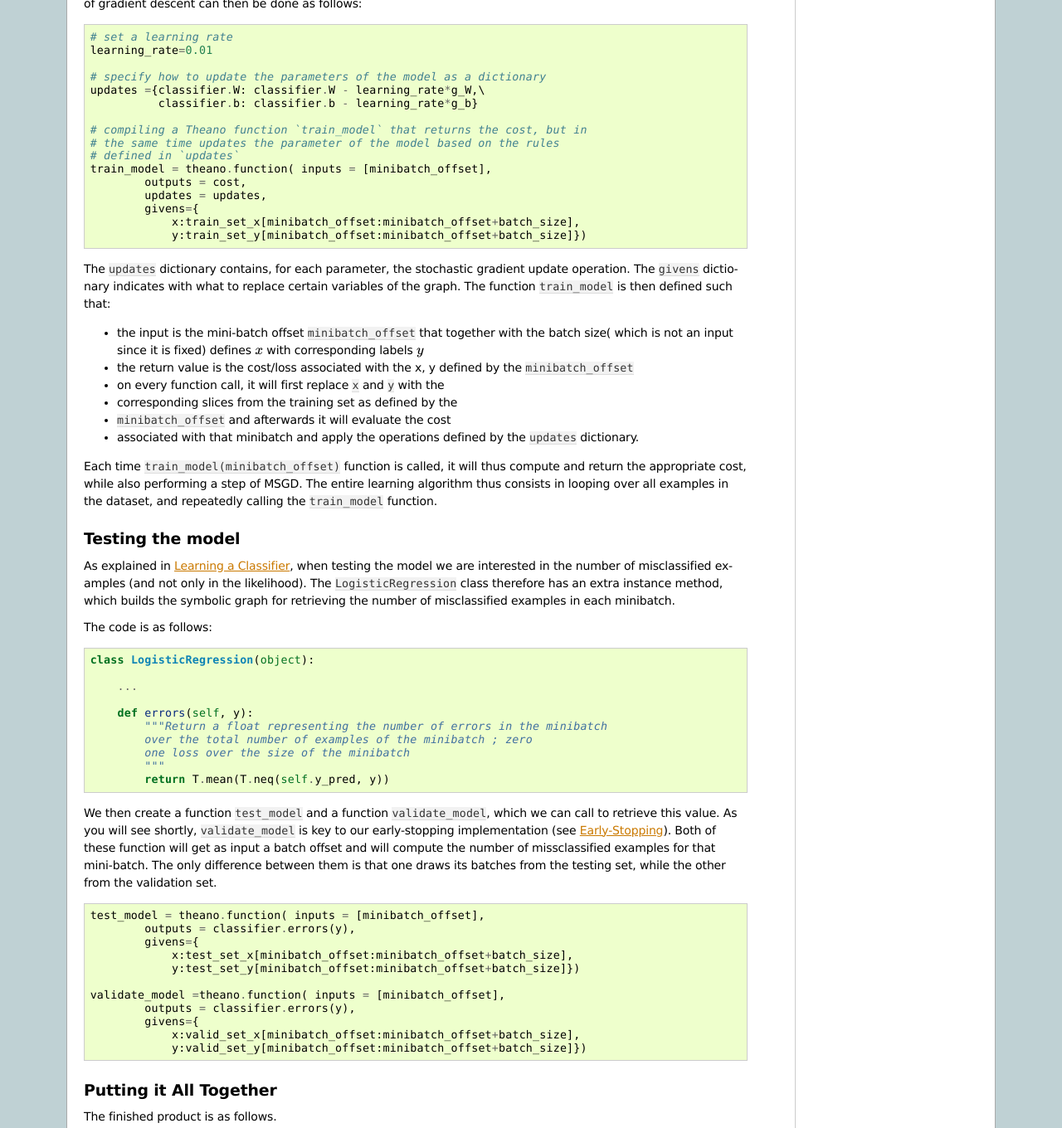
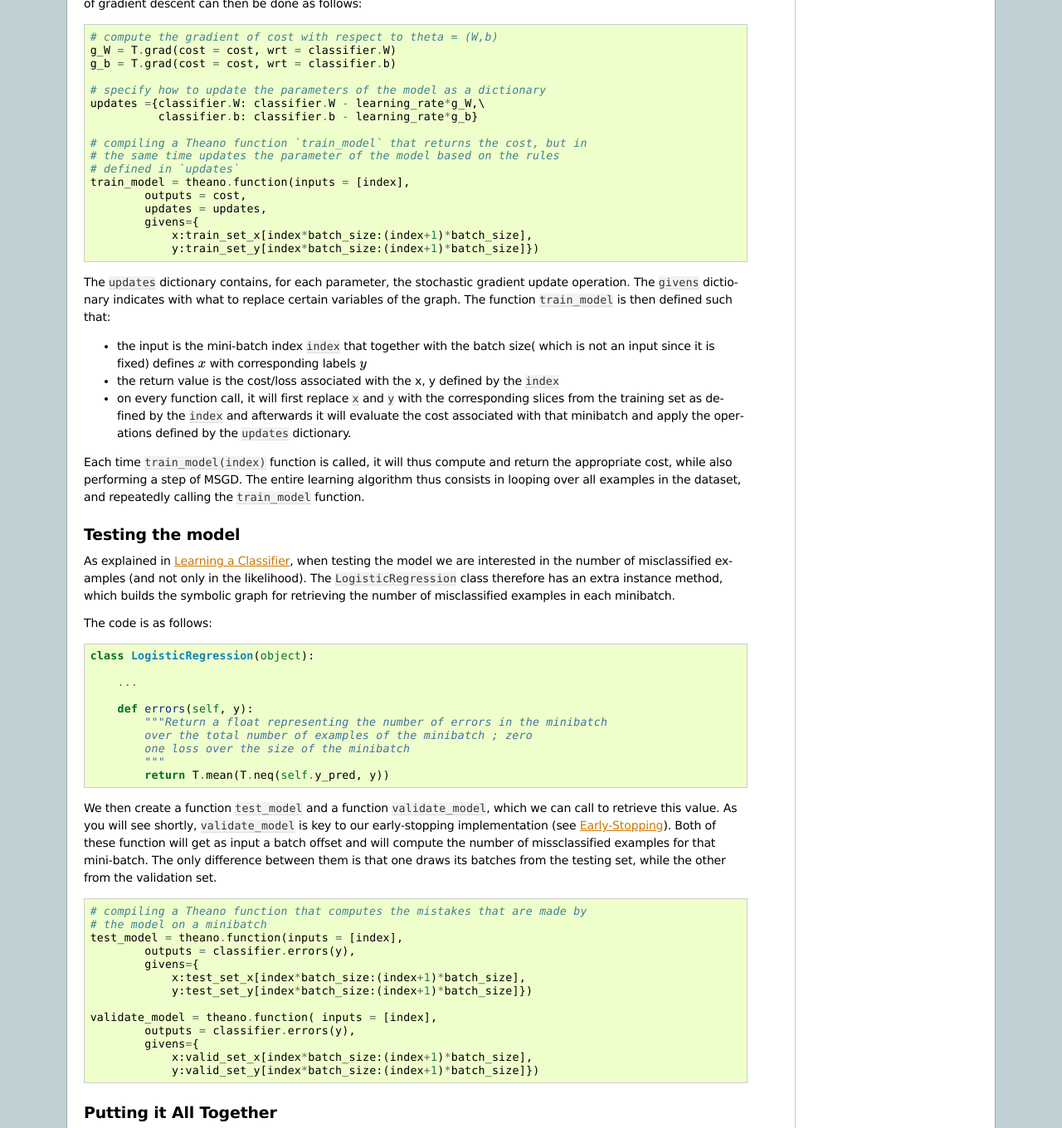
Before and after one commit to lisa-lab/DeepLearningTutorials, a Sphinx documentation site: the page built from doc/logreg.txt, in a window 1280 px wide and 1400 px high, scrolled down 3926 px, cut to the strip 0-1360 px from the top of the window. Shown: the whole strip at 83% size. Built offline with Sphinx 7.4.7, drawn with Linux system fonts in a browser that asks for light colours; formulas are drawn with MathJax 3.

Commit message:
updated implementation details for logreg

```diff
--- a/doc/logreg.txt
+++ b/doc/logreg.txt
@@ -284,8 +284,9 @@ follows:
 
 .. code-block:: python
 
-    # set a learning rate
-    learning_rate=0.01
+    # compute the gradient of cost with respect to theta = (W,b)
+    g_W = T.grad(cost = cost, wrt = classifier.W)
+    g_b = T.grad(cost = cost, wrt = classifier.b)
 
     # specify how to update the parameters of the model as a dictionary
     updates ={classifier.W: classifier.W - learning_rate*g_W,\
@@ -294,12 +295,13 @@ follows:
     # compiling a Theano function `train_model` that returns the cost, but in
     # the same time updates the parameter of the model based on the rules
     # defined in `updates`
-    train_model = theano.function( inputs = [minibatch_offset],
+    train_model = theano.function(inputs = [index],
             outputs = cost,
             updates = updates,
             givens={
-                x:train_set_x[minibatch_offset:minibatch_offset+batch_size],
-                y:train_set_y[minibatch_offset:minibatch_offset+batch_size]})
+                x:train_set_x[index*batch_size:(index+1)*batch_size],
+                y:train_set_y[index*batch_size:(index+1)*batch_size]})
+
 
 
 The ``updates`` dictionary contains, for each parameter, the
@@ -307,16 +309,18 @@ stochastic gradient update operation. The ``givens`` dictionary indicates with
 what to replace certain variables of the graph. The function ``train_model`` is then
 defined such that:
 
-* the input is the mini-batch offset ``minibatch_offset`` that together with the batch size( which is not an input since it is fixed) defines :math:`x` with corresponding labels :math:`y`
+* the input is the mini-batch index ``index`` that together with the batch
+  size( which is not an input since it is fixed) defines :math:`x` with
+  corresponding labels :math:`y`
 * the return value is the cost/loss associated with the x, y defined by
-  the ``minibatch_offset``
+  the ``index``
 * on every function call, it will first replace ``x`` and ``y`` with the
-* corresponding slices from the training set as defined by the
-* ``minibatch_offset`` and afterwards it will evaluate the cost
-* associated with that minibatch and apply the operations defined by the
+  corresponding slices from the training set as defined by the
+  ``index`` and afterwards it will evaluate the cost
+  associated with that minibatch and apply the operations defined by the
   ``updates`` dictionary.
 
-Each time ``train_model(minibatch_offset)`` function is called, it will thus compute and
+Each time ``train_model(index)`` function is called, it will thus compute and
 return the appropriate cost, while also performing a step of MSGD. The entire
 learning algorithm thus consists in looping over all examples in the dataset,
 and repeatedly calling the ``train_model`` function.
@@ -357,17 +361,19 @@ the other from the validation set.
 
 .. code-block:: python
 
-    test_model = theano.function( inputs = [minibatch_offset],
+    # compiling a Theano function that computes the mistakes that are made by
+    # the model on a minibatch
+    test_model = theano.function(inputs = [index],
             outputs = classifier.errors(y),
             givens={
-                x:test_set_x[minibatch_offset:minibatch_offset+batch_size],
-                y:test_set_y[minibatch_offset:minibatch_offset+batch_size]})
+                x:test_set_x[index*batch_size:(index+1)*batch_size],
+                y:test_set_y[index*batch_size:(index+1)*batch_size]})
 
-    validate_model =theano.function( inputs = [minibatch_offset],
+    validate_model = theano.function( inputs = [index],
             outputs = classifier.errors(y),
             givens={
-                x:valid_set_x[minibatch_offset:minibatch_offset+batch_size],
-                y:valid_set_y[minibatch_offset:minibatch_offset+batch_size]})
+                x:valid_set_x[index*batch_size:(index+1)*batch_size],
+                y:valid_set_y[index*batch_size:(index+1)*batch_size]})
 
 
 
```
